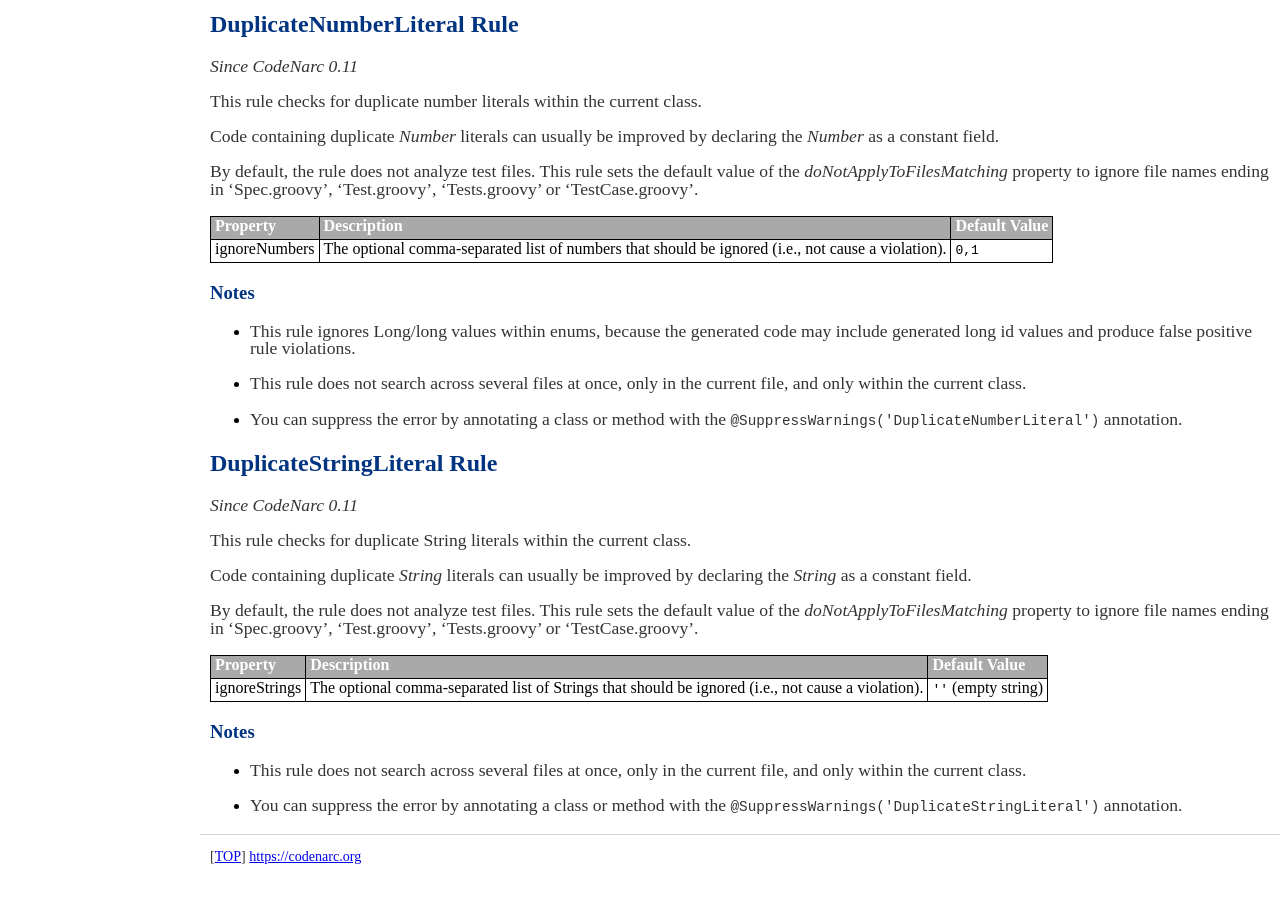
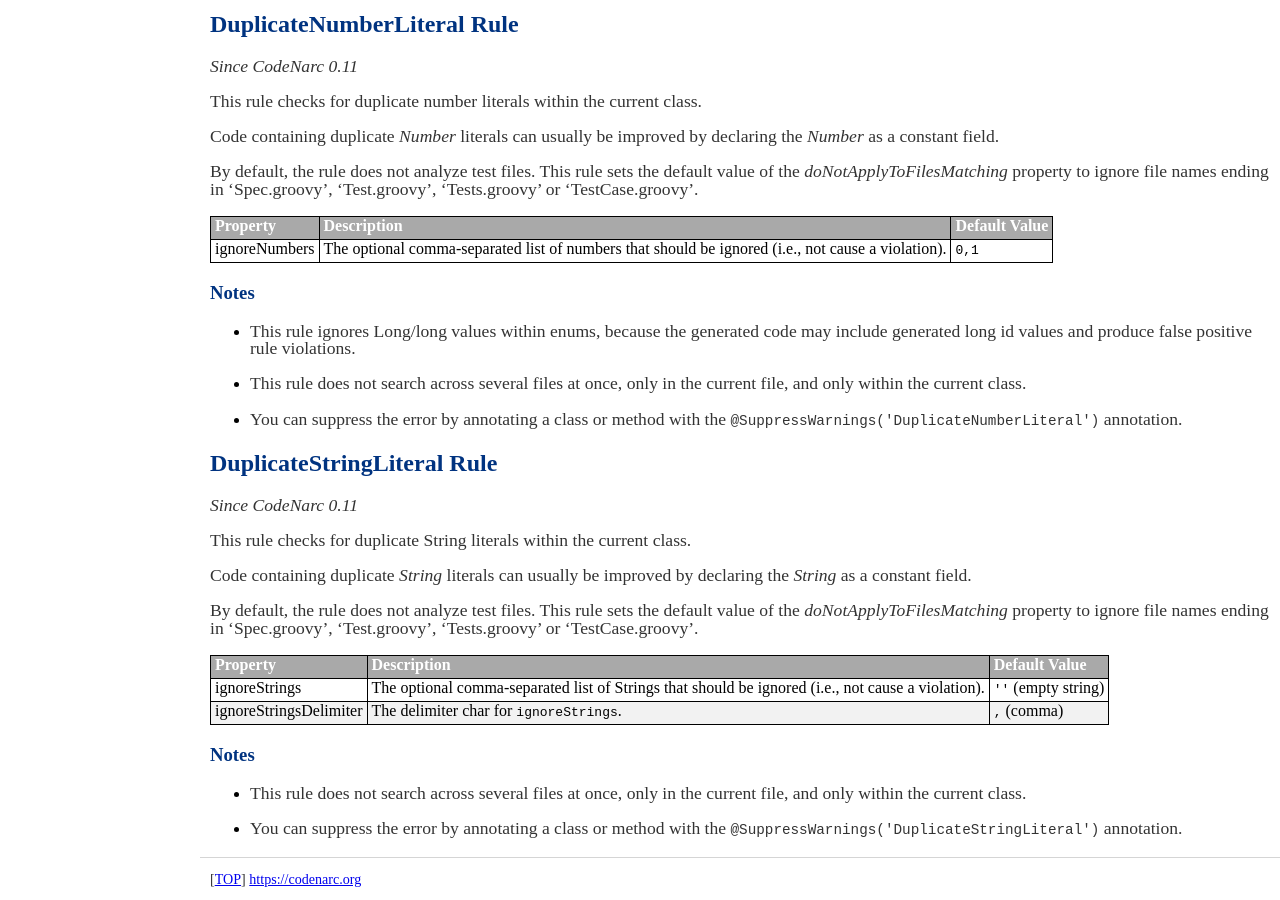
Before and after one commit to CodeNarc/CodeNarc, a Jekyll site: the page built from codenarc-rules-dry.md, in a window 1280 px wide and 900 px high, scrolled down 1675 px. Built offline with Jekyll 4.4.1, drawn with Linux system fonts in a browser that asks for light colours; before the commit the page ends 2552 px from its top, so only the background shows below that.

Commit message:
#490: DuplicateStringLiteral: Add ignoreStringsDelimiter

```diff
--- a/codenarc-rules-dry.md
+++ b/codenarc-rules-dry.md
@@ -155,6 +155,7 @@ or 'TestCase.groovy'.
 | Property                    | Description            | Default Value    |
 |-----------------------------|------------------------|------------------|
 | ignoreStrings               | The optional comma-separated list of Strings that should be ignored (i.e., not cause a violation). | `''` (empty string) |
+| ignoreStringsDelimiter      | The delimiter char for `ignoreStrings`. | `,` (comma) |
 
 ### Notes
 
```
